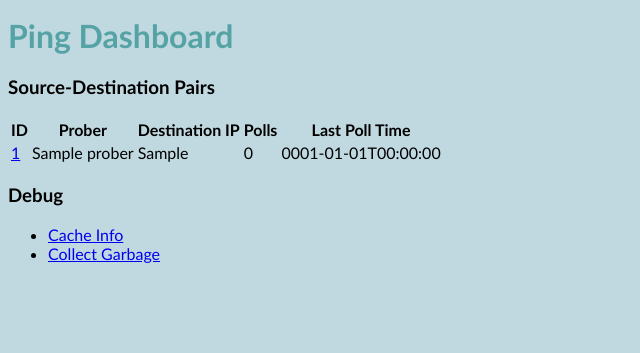
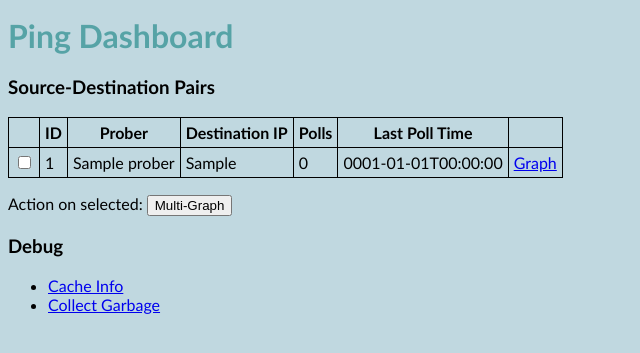
Before and after one commit to jamesbtate/ping-server, a Django app: page / in a window 1280 px wide. Shown: the part 47-400 px from the top of the page, without its empty margins (0-640 px from the left). Run offline with Django 3.2, Linux system fonts and the light colour scheme; tables that the repository leaves empty hold one stand-in row (values such as "Sample post"); data that the repository does not hold is empty; some libraries are stand-ins or nearby versions.

Commit message:
Add checkboxes and button on dashboard to go to multigraph pages.

```diff
--- a/pingweb/static/ping.js
+++ b/pingweb/static/ping.js
@@ -11,6 +11,25 @@ function goClicked() {
     newURL.searchParams.delete('window');
     console.log(newURL.href);
     window.location.href = newURL.href;
+}
+
+function getSelectedCheckboxes(name) {
+    /* return list of values of selected checkboxes with given name */
+    let selected = [];
+    $.each($("input[name='" + name + "']:checked"), function() {
+        selected.push($(this).val());
+    });
+    return selected;
+}
+
+function multigraphClicked() {
+    let selected = getSelectedCheckboxes("src_dst");
+    if (selected.length == 0) {
+        $("p#selected_action_error").html("No graphs selected");
+        return;
+    }
+    let csv = selected.join(",");
+    window.location.href = "/multigraph/" + csv;
 }
 
 $(document).ready(function() {
@@ -37,4 +56,5 @@ $(document).ready(function() {
     }*/
 
     $('input#go').click(goClicked);
+    $('input#multigraph_button').click(multigraphClicked);
 });
--- a/pingweb/static/pingweb.css
+++ b/pingweb/static/pingweb.css
@@ -56,6 +56,10 @@ div#errors {
     background-color: indianred;
 }
 
+p.errors {
+    color: brown;
+}
+
 div#content {
     padding: 8px;
 }
--- a/pingweb/urls.py
+++ b/pingweb/urls.py
@@ -22,7 +22,7 @@ urlpatterns = [
     path('hello', views.hello),
     path('test', views.test),
     path('', views.index),
-    path('graph/<int:pair_id>', views.graph_page),
+    path('graph/<int:pair_id>', views.graph_page, name="graph_page"),
     path('multigraph/<str:pair_ids_str>', views.multigraph_page, name='multigraph'),
     path('graph_image/<int:pair_id>', views.graph_image),
     path('about', views.about),
--- a/templates/index.html
+++ b/templates/index.html
@@ -4,24 +4,33 @@
 {% block body %}
     <h1 class="title">Ping Dashboard</h1>
     <h3>Source-Destination Pairs</h3>
-<table>
+    <table class="list">
         <tr>
+            <th></th>
             <th>ID</th>
             <th>Prober</th>
             <th>Destination IP</th>
             <th>Polls</th>
             <th>Last Poll Time</th>
+            <th></th>
         </tr>
         {% for pair in src_dst_pairs %}
             <tr>
-            <td><a href="/graph/{{ pair.id }}">{{ pair.id }}</a></td>
+                <td><input type="checkbox" name="src_dst" value="{{ pair.id }}" /></td>
+                <td>{{ pair.id }}</td>
                 <td>{{ pair.prober.name }}</td>
                 <td>{{ pair.dst }}</td>
                 <td>{{ pair.polls }}</td>
                 <td>{{ pair.mtime }}</td>
+                <td><a href="{% url 'graph_page' pair.id %}">Graph</a></td>
             </tr>
         {% endfor %}
     </table>
+    <p>
+        Action on selected:
+        <input id="multigraph_button" type="submit" value="Multi-Graph" />
+    </p>
+    <p class="errors" id="selected_action_error"></p>
     <h3>Debug</h3>
     <ul>
         <li><a href="/cache_info/get_poll_data">Cache Info</a></li>
```
Lines whose indentation alone changed are shown as unchanged.
